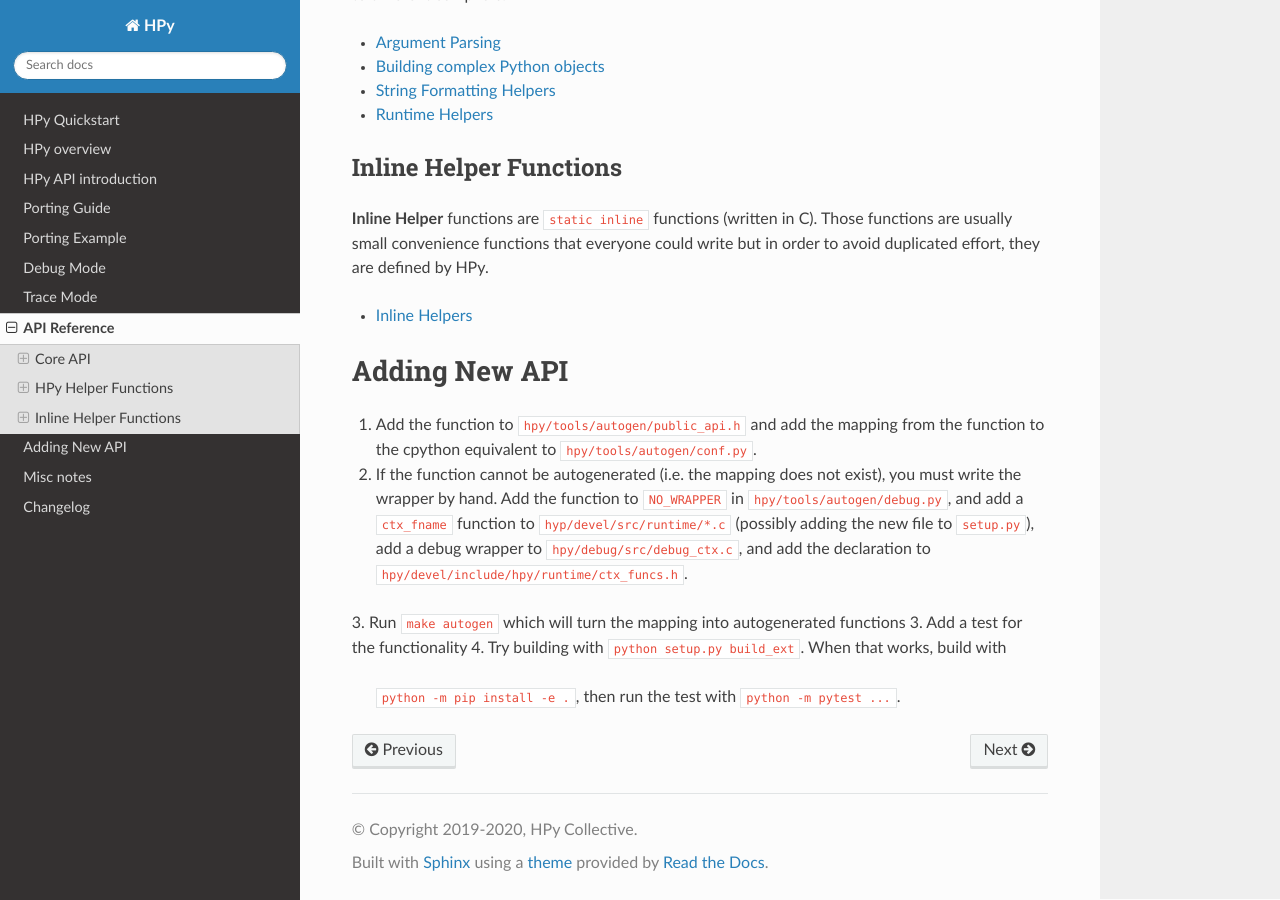
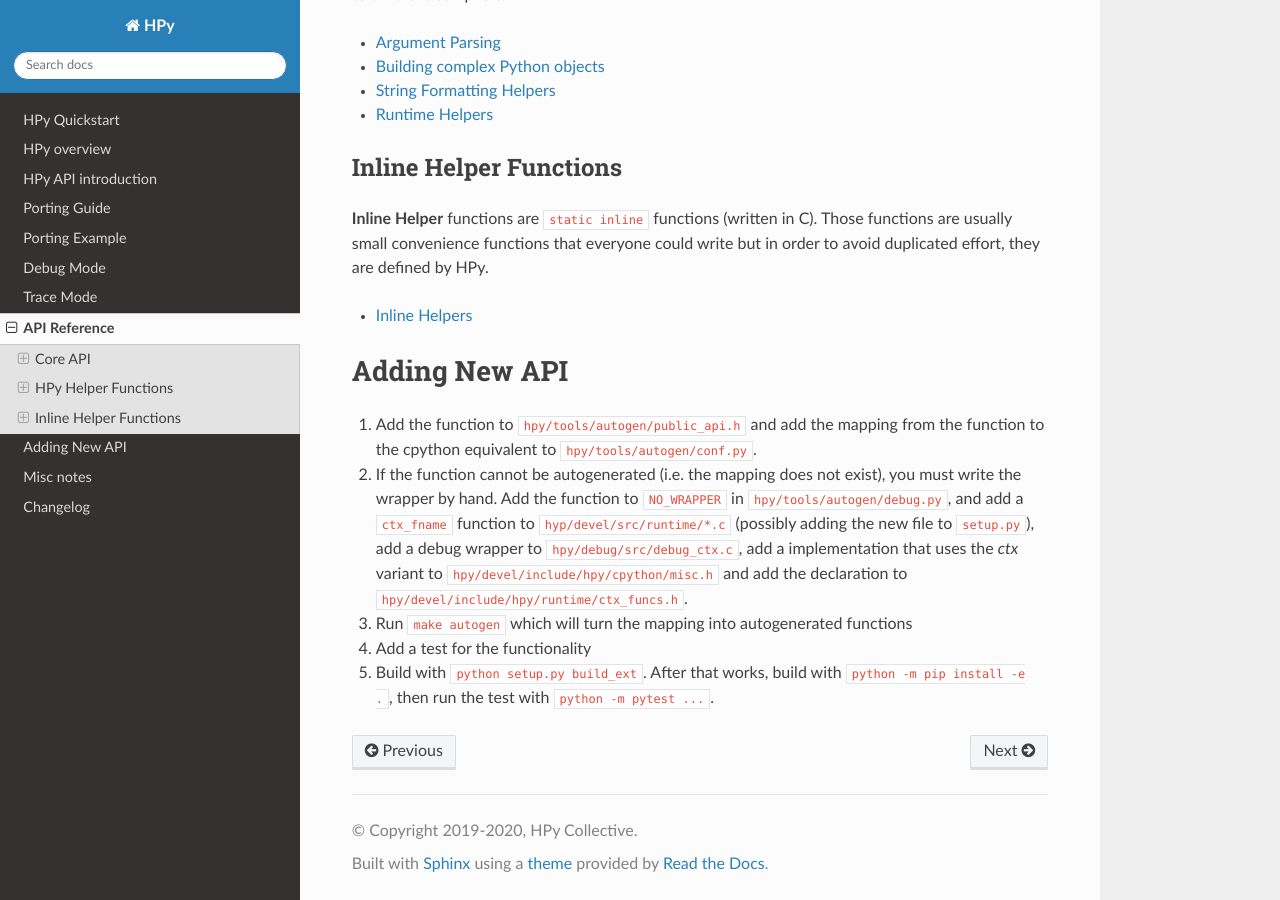
Before and after one commit to hpyproject/hpy, a Sphinx documentation site: the page built from docs/api-reference/index.rst, in a window 1280 px wide and 900 px high, scrolled down 1135 px. Built offline with Sphinx 7.4.7 and the Read the Docs theme 2.0.0, drawn with Linux system fonts in a browser that asks for light colours.

Commit message:
add CPython implementation, tweak documentation

```diff
--- a/docs/api-reference/index.rst
+++ b/docs/api-reference/index.rst
@@ -72,13 +72,18 @@
 
 1. Add the function to ``hpy/tools/autogen/public_api.h`` and add the mapping
    from the function to the cpython equivalent to ``hpy/tools/autogen/conf.py``.
+
 2. If the function cannot be autogenerated (i.e. the mapping does not exist),
    you must write the wrapper by hand. Add the function to ``NO_WRAPPER`` in
    ``hpy/tools/autogen/debug.py``, and add a ``ctx_fname`` function to
    ``hyp/devel/src/runtime/*.c`` (possibly adding the new file to ``setup.py``),
-   add a debug wrapper to ``hpy/debug/src/debug_ctx.c``, and add the
-   declaration to ``hpy/devel/include/hpy/runtime/ctx_funcs.h``.
+   add a debug wrapper to ``hpy/debug/src/debug_ctx.c``, add a implementation
+   that uses the `ctx` variant to ``hpy/devel/include/hpy/cpython/misc.h`` and
+   add the declaration to ``hpy/devel/include/hpy/runtime/ctx_funcs.h``.
+
 3. Run ``make autogen`` which will turn the mapping into autogenerated functions
-3. Add a test for the functionality
-4. Try building with ``python setup.py build_ext``. When that works, build with
+
+4. Add a test for the functionality
+
+5. Build with ``python setup.py build_ext``. After that works, build with
    ``python -m pip install -e .``, then run the test with ``python -m pytest ...``.
```
Also changed, not shown: 1 other file.
